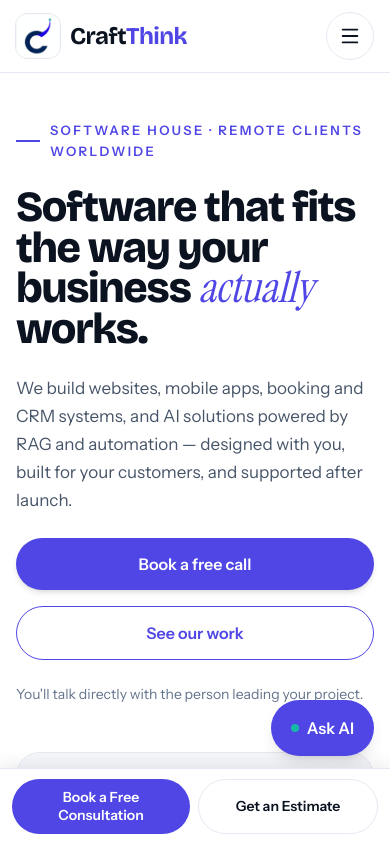
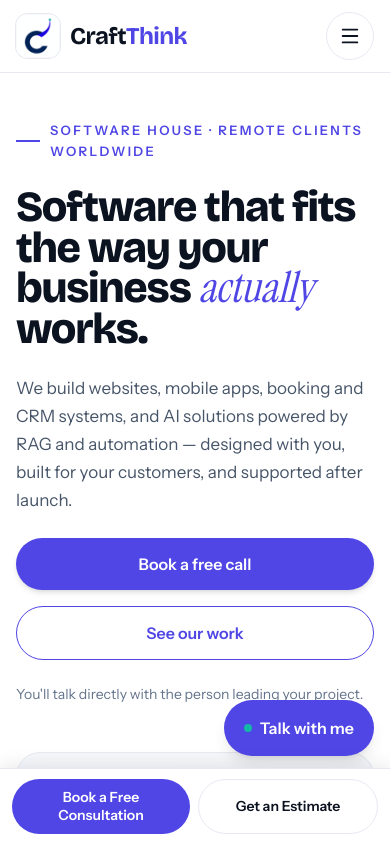
Before and after one commit to officialmuhammadusman/craft-think, a Next.js app: page / in a window 390 px wide. Shown: the top 842 px of the page. Built offline with nearby package versions, Linux system fonts and the light colour scheme.

Commit message:
Ask AI renamed to Talk with me (floating button, mobile menu Talk and Talk with Think)

```diff
--- a/src/components/layout/FloatingAiButton.tsx
+++ b/src/components/layout/FloatingAiButton.tsx
@@ -90,12 +90,12 @@ function FloatingAiButtonInner() {
       <button
         type="button"
         onClick={() => setOpen((v) => !v)}
-        aria-label={open ? "Close AI chat" : "Ask the AI guide"}
+        aria-label={open ? "Close AI chat" : "Talk with me"}
         aria-expanded={open}
         className="fixed bottom-[calc(88px+env(safe-area-inset-bottom))] right-4 z-[90] flex min-h-[56px] items-center gap-2 rounded-full bg-[#4F46E5] px-5 text-base font-bold text-white shadow-lg transition hover:bg-[#4338CA] focus-visible:outline-none focus-visible:ring-2 focus-visible:ring-[#4F46E5] focus-visible:ring-offset-2 sm:bottom-24 lg:bottom-6 lg:right-6"
       >
         <span className="h-2 w-2 rounded-full bg-[#14B8A6]" />
-        {open ? "Close chat" : "Ask AI"}
+        {open ? "Close chat" : "Talk with me"}
       </button>
     </>
   );
--- a/src/components/layout/MobileMenu.tsx
+++ b/src/components/layout/MobileMenu.tsx
@@ -49,7 +49,7 @@ export function MobileMenu({ isOpen, onClose }: { isOpen: boolean; onClose: () =
           <Search size={18} className="shrink-0 text-[#64748B]" />
           <label className="sr-only" htmlFor="mobile-search">Search services or ask the AI guide</label>
           <input id="mobile-search" value={query} onChange={(e) => setQuery(e.target.value)} placeholder="What do you need help with?" className="min-w-0 flex-1 bg-transparent text-base text-[#0B1220] outline-none placeholder:text-[#64748B]" />
-          <button type="submit" className="shrink-0 text-base font-semibold text-[#4F46E5]">Ask AI</button>
+          <button type="submit" className="shrink-0 text-base font-semibold text-[#4F46E5]">Talk</button>
         </form>
         <button type="button" onClick={onClose} aria-label="Close menu" className="flex h-12 w-12 shrink-0 items-center justify-center rounded-full border border-[#E7E9F2] text-[#0B1220]"><X size={22} /></button>
       </div>
@@ -118,7 +118,7 @@ export function MobileMenu({ isOpen, onClose }: { isOpen: boolean; onClose: () =
 
       <div className="border-t border-[#E7E9F2] bg-white px-4 py-4 pb-[calc(1rem+env(safe-area-inset-bottom))]">
         <Link href="/consultation" onClick={onClose} className="flex min-h-[52px] w-full items-center justify-center rounded-full bg-[#4F46E5] px-4 text-base font-semibold text-white shadow-lg">Book a Free Consultation</Link>
-        <Link href="/guide" onClick={onClose} className="mt-2 flex min-h-[52px] w-full items-center justify-center rounded-full border border-[#E7E9F2] px-4 text-base font-semibold text-[#0B1220]">Ask the AI Guide — free</Link>
+        <Link href="/guide" onClick={onClose} className="mt-2 flex min-h-[52px] w-full items-center justify-center rounded-full border border-[#E7E9F2] px-4 text-base font-semibold text-[#0B1220]">Talk with Think — free</Link>
       </div>
     </div>
   );
```
